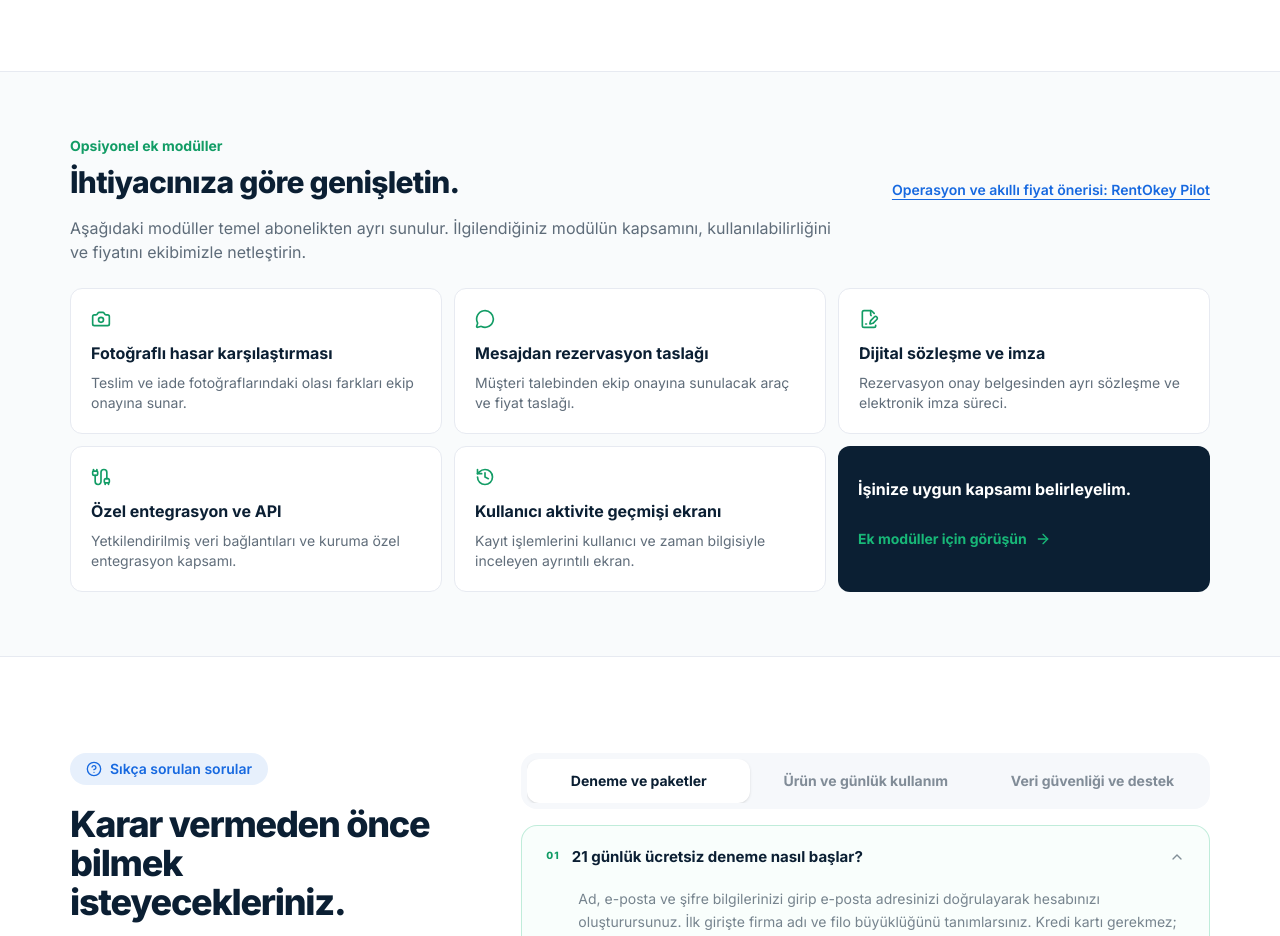
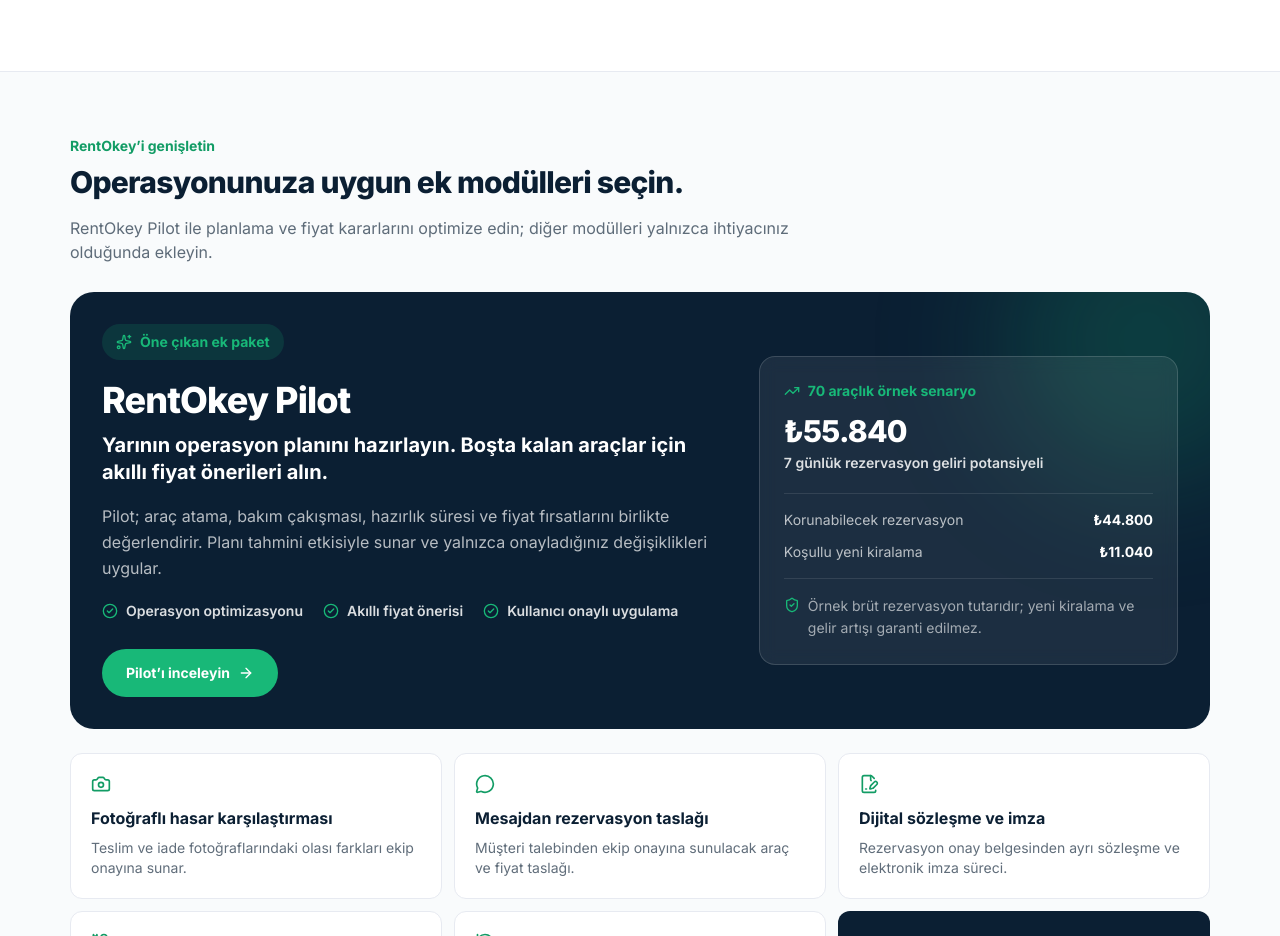
Before and after one commit to faikureturk-collab/rentokey-web, a Next.js app: page / in a window 1280 px wide. Shown: the part 9040-9976 px from the top of the page. Built offline with nearby package versions, Linux system fonts and the light colour scheme; no server answers.

Commit message:
rentokey pilot gübcellemesi

```diff
--- a/src/components/home/AddonModulesSection.tsx
+++ b/src/components/home/AddonModulesSection.tsx
@@ -1,5 +1,16 @@
 import Link from "next/link";
-import { ArrowRight, Camera, Cable, FileSignature, History, MessageCircle } from "lucide-react";
+import {
+  ArrowRight,
+  Camera,
+  Cable,
+  CheckCircle2,
+  FileSignature,
+  History,
+  MessageCircle,
+  ShieldCheck,
+  Sparkles,
+  TrendingUp,
+} from "lucide-react";
 
 const modules = [
   { icon: Camera, title: "Fotoğraflı hasar karşılaştırması", description: "Teslim ve iade fotoğraflarındaki olası farkları ekip onayına sunar." },
@@ -12,11 +23,84 @@
   return (
     <section id="ek-moduller" className="scroll-mt-24 border-y border-surface-border bg-surface-soft/60">
       <div className="container-page py-12 sm:py-16">
-        <div className="flex flex-col gap-4 sm:flex-row sm:items-end sm:justify-between">
-          <div><p className="text-sm font-bold text-brand-green-dark">Opsiyonel ek modüller</p><h2 className="mt-2 text-3xl font-extrabold tracking-tight text-brand-navy">İhtiyacınıza göre genişletin.</h2></div>
-          <Link href="/okey-pilot" className="text-sm font-semibold text-brand-blue underline underline-offset-4">Operasyon ve akıllı fiyat önerisi: RentOkey Pilot</Link>
+        <div>
+          <p className="text-sm font-bold text-brand-green-dark">RentOkey’i genişletin</p>
+          <h2 className="mt-2 text-3xl font-extrabold tracking-tight text-brand-navy">
+            Operasyonunuza uygun ek modülleri seçin.
+          </h2>
         </div>
-        <p className="mt-4 max-w-3xl text-base text-brand-navy/65">Aşağıdaki modüller temel abonelikten ayrı sunulur. İlgilendiğiniz modülün kapsamını, kullanılabilirliğini ve fiyatını ekibimizle netleştirin.</p>
+        <p className="mt-4 max-w-3xl text-base text-brand-navy/65">
+          RentOkey Pilot ile planlama ve fiyat kararlarını optimize edin; diğer modülleri yalnızca
+          ihtiyacınız olduğunda ekleyin.
+        </p>
+
+        <article className="relative mt-7 overflow-hidden rounded-[24px] bg-brand-navy p-6 text-white sm:p-8">
+          <div
+            aria-hidden="true"
+            className="pointer-events-none absolute -right-20 -top-24 h-72 w-72 rounded-full bg-brand-green/20 blur-3xl"
+          />
+          <div className="relative grid gap-7 lg:grid-cols-[1.2fr_.8fr] lg:items-center">
+            <div>
+              <span className="inline-flex items-center gap-2 rounded-full bg-brand-green/15 px-3.5 py-2 text-sm font-bold text-brand-green">
+                <Sparkles className="h-4 w-4" /> Öne çıkan ek paket
+              </span>
+              <h3 className="mt-5 text-3xl font-extrabold tracking-tight sm:text-4xl">
+                RentOkey Pilot
+              </h3>
+              <p className="mt-3 max-w-2xl text-xl font-bold leading-snug text-white">
+                Yarının operasyon planını hazırlayın. Boşta kalan araçlar için akıllı fiyat
+                önerileri alın.
+              </p>
+              <p className="mt-4 max-w-2xl text-base leading-relaxed text-white/70">
+                Pilot; araç atama, bakım çakışması, hazırlık süresi ve fiyat fırsatlarını birlikte
+                değerlendirir. Planı tahmini etkisiyle sunar ve yalnızca onayladığınız değişiklikleri
+                uygular.
+              </p>
+              <div className="mt-5 flex flex-wrap gap-x-5 gap-y-3">
+                {[
+                  "Operasyon optimizasyonu",
+                  "Akıllı fiyat önerisi",
+                  "Kullanıcı onaylı uygulama",
+                ].map((item) => (
+                  <span key={item} className="flex items-center gap-2 text-sm font-semibold text-white/85">
+                    <CheckCircle2 className="h-4 w-4 shrink-0 text-brand-green" /> {item}
+                  </span>
+                ))}
+              </div>
+              <Link
+                href="/okey-pilot"
+                className="mt-7 inline-flex min-h-12 items-center gap-2 rounded-full bg-brand-green px-6 text-sm font-bold text-white transition-colors hover:bg-brand-green-dark"
+              >
+                Pilot’ı inceleyin <ArrowRight className="h-4 w-4" />
+              </Link>
+            </div>
+
+            <div className="rounded-2xl border border-white/15 bg-white/[0.07] p-5 backdrop-blur-sm sm:p-6">
+              <p className="flex items-center gap-2 text-sm font-bold text-brand-green">
+                <TrendingUp className="h-4 w-4" /> 70 araçlık örnek senaryo
+              </p>
+              <p className="mt-3 text-3xl font-extrabold tracking-tight">₺55.840</p>
+              <p className="mt-1 text-sm font-semibold text-white/85">
+                7 günlük rezervasyon geliri potansiyeli
+              </p>
+              <div className="mt-5 space-y-3 border-y border-white/10 py-4 text-sm text-white/70">
+                <div className="flex justify-between gap-4">
+                  <span>Korunabilecek rezervasyon</span>
+                  <strong className="text-white">₺44.800</strong>
+                </div>
+                <div className="flex justify-between gap-4">
+                  <span>Koşullu yeni kiralama</span>
+                  <strong className="text-white">₺11.040</strong>
+                </div>
+              </div>
+              <p className="mt-4 flex items-start gap-2 text-sm leading-relaxed text-white/60">
+                <ShieldCheck className="mt-0.5 h-4 w-4 shrink-0 text-brand-green" />
+                Örnek brüt rezervasyon tutarıdır; yeni kiralama ve gelir artışı garanti edilmez.
+              </p>
+            </div>
+          </div>
+        </article>
+
         <div className="mt-6 grid gap-3 sm:grid-cols-2 lg:grid-cols-3">
           {modules.map(({ icon: Icon, title, description }) => <article key={title} className="rounded-xl border border-surface-border bg-white p-5"><Icon className="h-5 w-5 text-brand-green-dark" /><h3 className="mt-3 text-base font-bold text-brand-navy">{title}</h3><p className="mt-2 text-sm text-brand-navy/65">{description}</p></article>)}
           <div className="flex flex-col justify-center rounded-xl bg-brand-navy p-5 text-white"><p className="text-base font-bold">İşinize uygun kapsamı belirleyelim.</p><Link href="/#iletisim" className="mt-4 inline-flex min-h-11 items-center gap-2 text-sm font-bold text-brand-green">Ek modüller için görüşün <ArrowRight className="h-4 w-4" /></Link></div>
```
Also changed, not shown: 1 other file (tests, documents, lock files or other folders).
